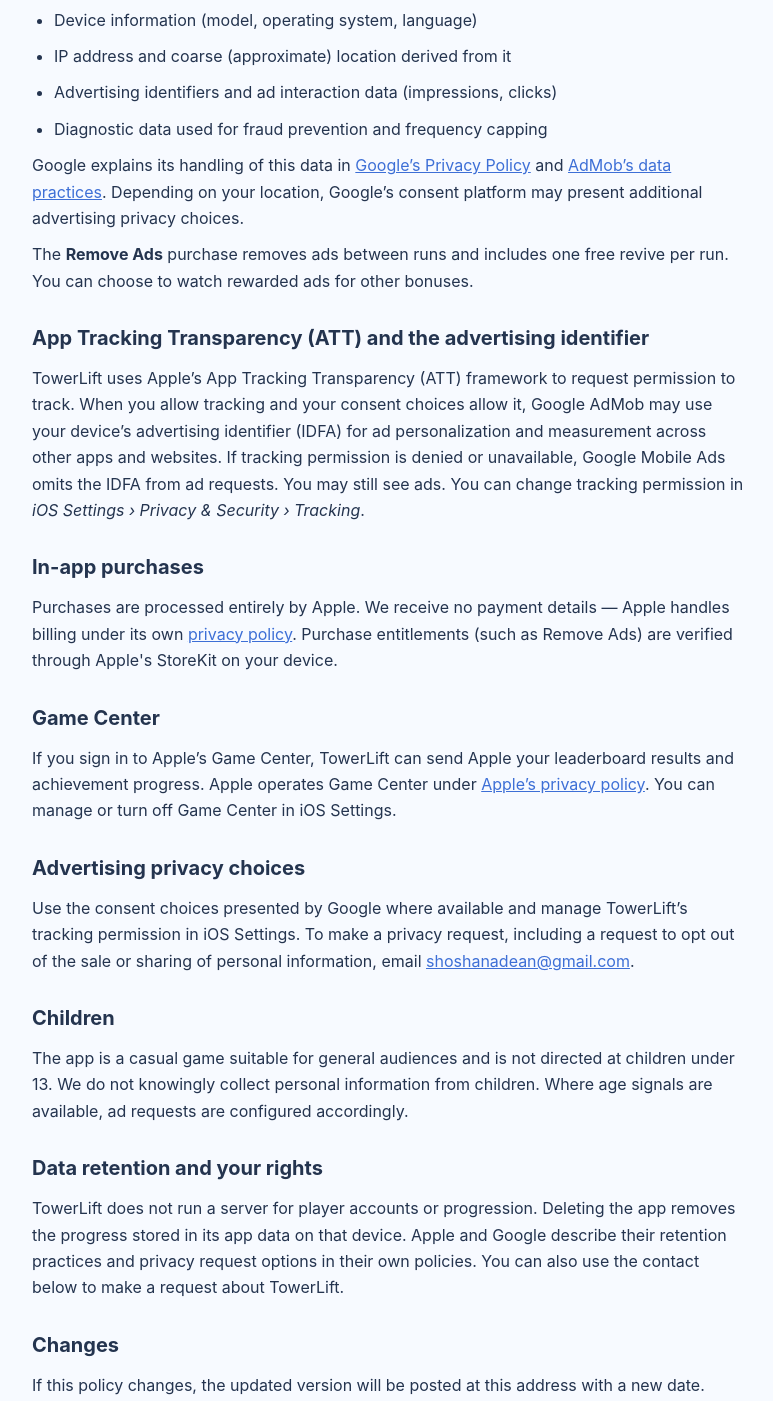
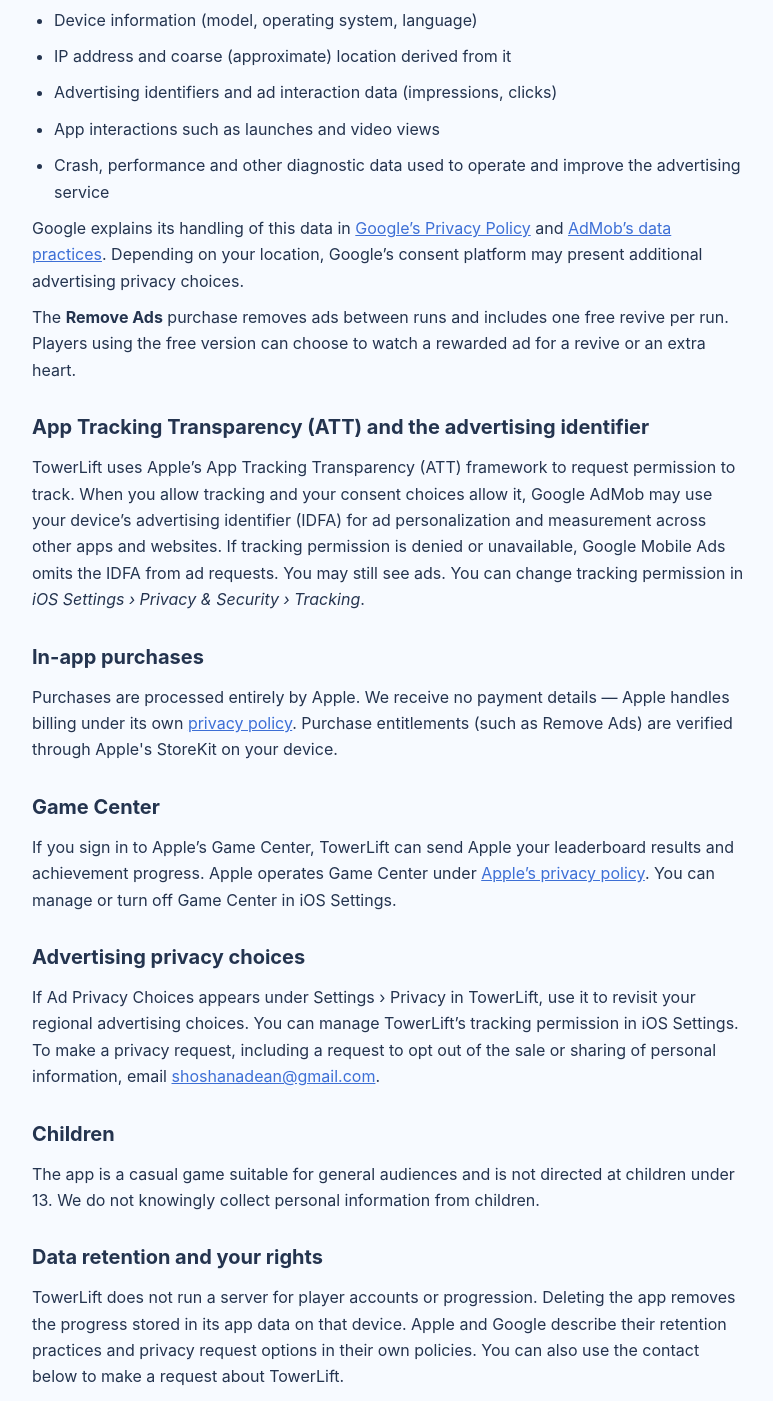
Before and after one commit to DeanShoshana/towerlift-site, a plain HTML site: page privacy.html in a window 1280 px wide. Shown: the part 745-2146 px from the top of the page, without its empty margins (252-1025 px from the left). Drawn offline with Linux system fonts and the light colour scheme.

Commit message:
Document TowerLift's in-app privacy choices (#2)
Co-authored-by: Dean Shoshana <deanshoshana@Deans-MacBook-Pro-2022.local>

```diff
--- a/privacy.html
+++ b/privacy.html
@@ -18,10 +18,11 @@
 <li>Device information (model, operating system, language)</li>
 <li>IP address and coarse (approximate) location derived from it</li>
 <li>Advertising identifiers and ad interaction data (impressions, clicks)</li>
-<li>Diagnostic data used for fraud prevention and frequency capping</li>
+<li>App interactions such as launches and video views</li>
+<li>Crash, performance and other diagnostic data used to operate and improve the advertising service</li>
 </ul>
 <p>Google explains its handling of this data in <a href="https://policies.google.com/privacy">Google’s Privacy Policy</a> and <a href="https://support.google.com/admob/answer/6128543">AdMob’s data practices</a>. Depending on your location, Google’s consent platform may present additional advertising privacy choices.</p>
-<p>The <strong>Remove Ads</strong> purchase removes ads between runs and includes one free revive per run. You can choose to watch rewarded ads for other bonuses.</p>
+<p>The <strong>Remove Ads</strong> purchase removes ads between runs and includes one free revive per run. Players using the free version can choose to watch a rewarded ad for a revive or an extra heart.</p>
 
 <h2>App Tracking Transparency (ATT) and the advertising identifier</h2>
 <p>TowerLift uses Apple’s App Tracking Transparency (ATT) framework to request permission to track. When you allow tracking and your consent choices allow it, Google AdMob may use your device’s advertising identifier (IDFA) for ad personalization and measurement across other apps and websites. If tracking permission is denied or unavailable, Google Mobile Ads omits the IDFA from ad requests. You may still see ads. You can change tracking permission in <em>iOS Settings › Privacy &amp; Security › Tracking</em>.</p>
@@ -32,11 +33,11 @@
 <h2>Game Center</h2>
 <p>If you sign in to Apple’s Game Center, TowerLift can send Apple your leaderboard results and achievement progress. Apple operates Game Center under <a href="https://www.apple.com/legal/privacy/">Apple’s privacy policy</a>. You can manage or turn off Game Center in iOS Settings.</p>
 
-<h2>Advertising privacy choices</h2>
-<p>Use the consent choices presented by Google where available and manage TowerLift’s tracking permission in iOS Settings. To make a privacy request, including a request to opt out of the sale or sharing of personal information, email <a href="mailto:shoshanadean@gmail.com">shoshanadean@gmail.com</a>.</p>
+<h2 id="ad-privacy-choices">Advertising privacy choices</h2>
+<p>If Ad Privacy Choices appears under Settings › Privacy in TowerLift, use it to revisit your regional advertising choices. You can manage TowerLift’s tracking permission in iOS Settings. To make a privacy request, including a request to opt out of the sale or sharing of personal information, email <a href="mailto:shoshanadean@gmail.com">shoshanadean@gmail.com</a>.</p>
 
 <h2>Children</h2>
-<p>The app is a casual game suitable for general audiences and is not directed at children under 13. We do not knowingly collect personal information from children. Where age signals are available, ad requests are configured accordingly.</p>
+<p>The app is a casual game suitable for general audiences and is not directed at children under 13. We do not knowingly collect personal information from children.</p>
 
 <h2>Data retention and your rights</h2>
 <p>TowerLift does not run a server for player accounts or progression. Deleting the app removes the progress stored in its app data on that device. Apple and Google describe their retention practices and privacy request options in their own policies. You can also use the contact below to make a request about TowerLift.</p>
```
